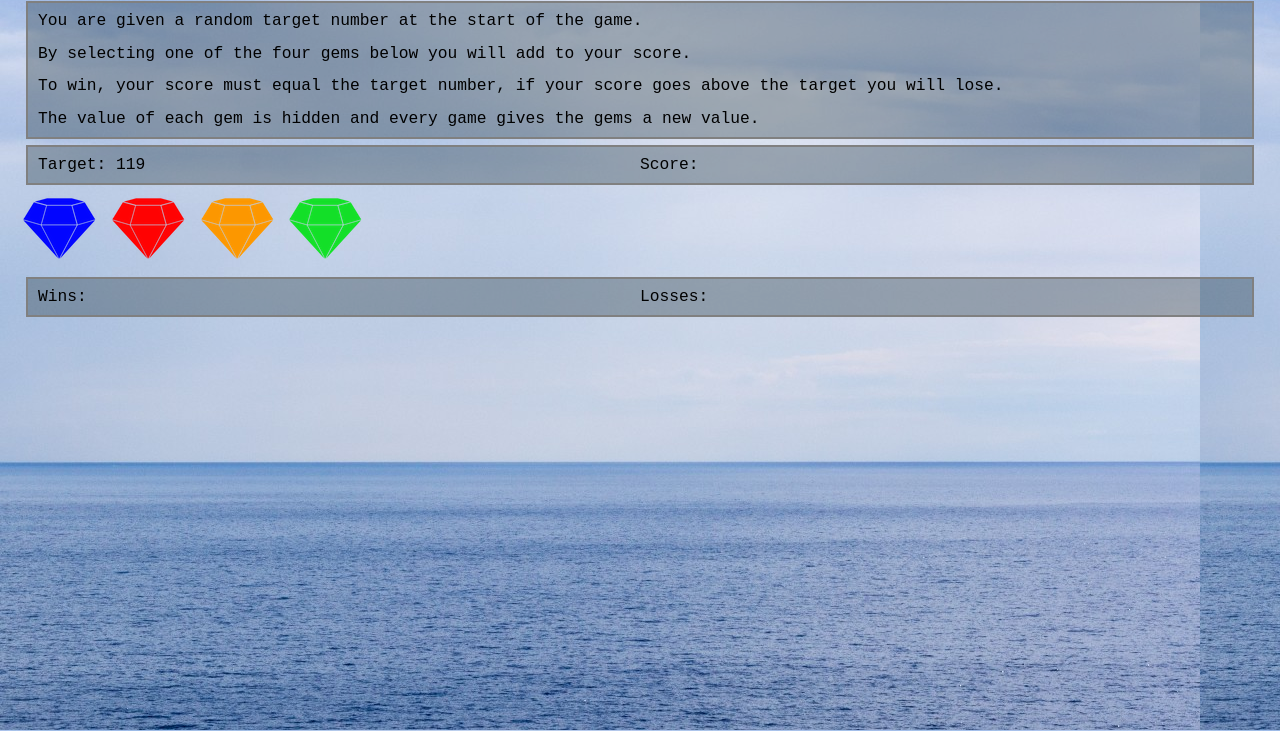
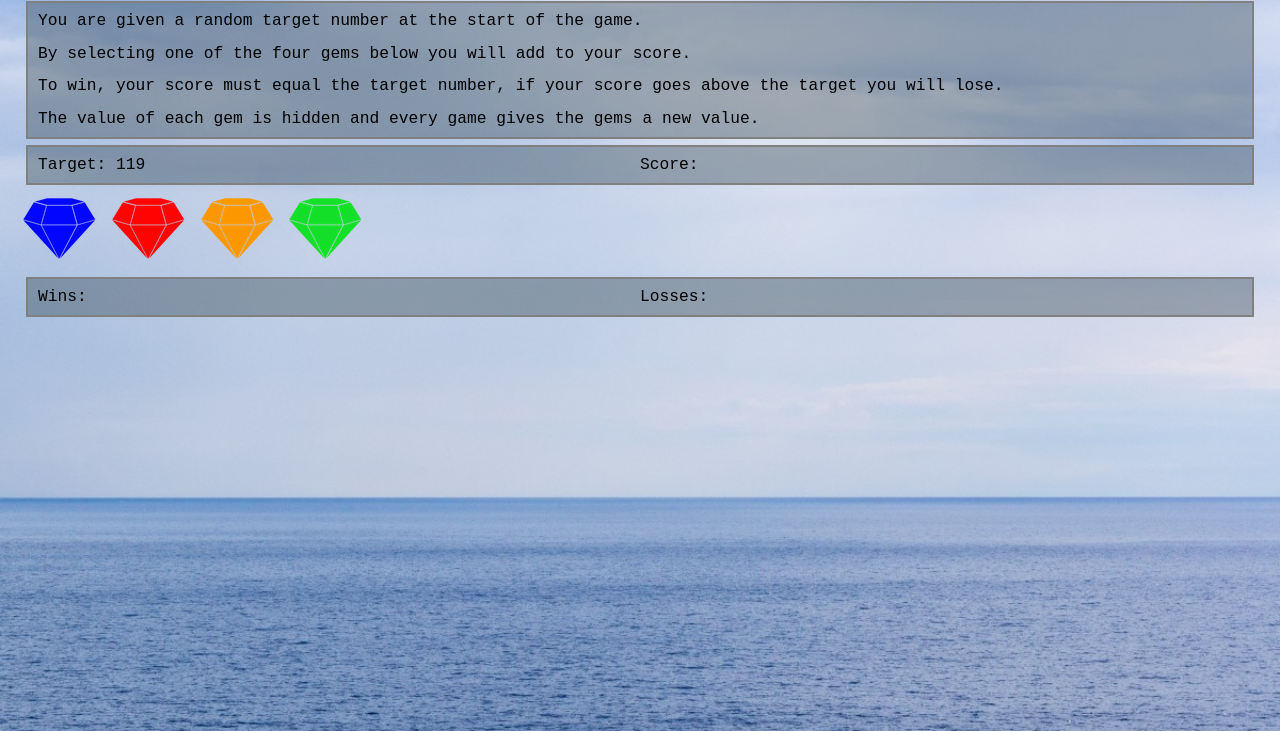
Before and after one commit to TyDSmith/unit-4-game, a plain HTML site: page index.html in a window 1280 px wide. Shown: the part 69-800 px from the top of the page. Drawn offline with nearby package versions, Linux system fonts and the light colour scheme.

Commit message:
fix background cover

```diff
--- a/assets/css/style.css
+++ b/assets/css/style.css
@@ -1,3 +1,8 @@
+body{
+    background-image: url("../images/oceanbg.jpg");
+    background-size: cover;
+}
+
 .all-game{
     margin: 20px;
     font-family: monospace;
@@ -34,7 +39,7 @@
 }
 
 #game-crystals{
-    display: flexbox;
+    /* display: flex; */
 }
 
 .crystal{
--- a/index.html
+++ b/index.html
@@ -10,7 +10,7 @@
     <script src="./assets/javascript/game.js"></script>
     <title>Treasure Diver</title>
 </head>
-<body onload="setup();" background="./assets/images/oceanbg.jpg">
+<body onload="setup();">
     <div class="all-game">
         <h1 id="game-title" class="content">Treasure Diver!</h1>
         <div id="game-rules" class="content">
```
